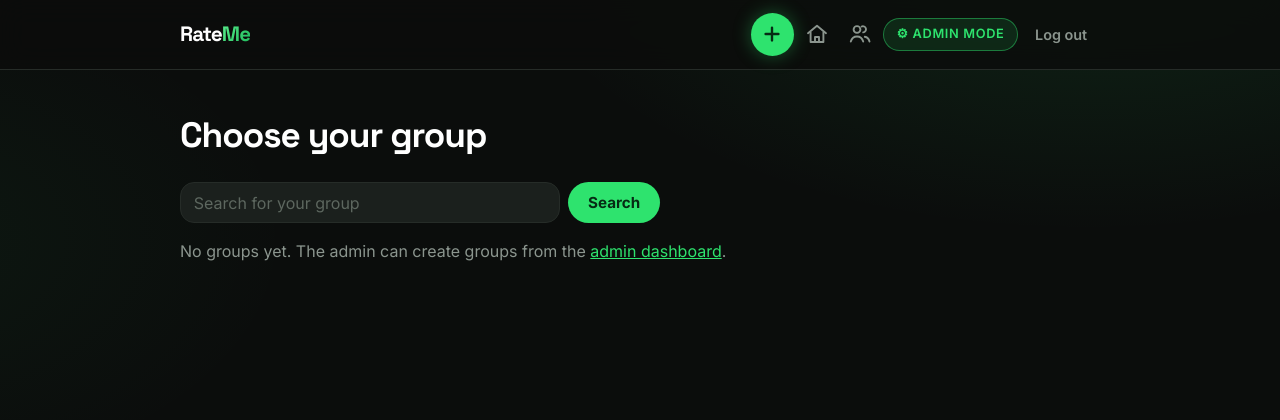
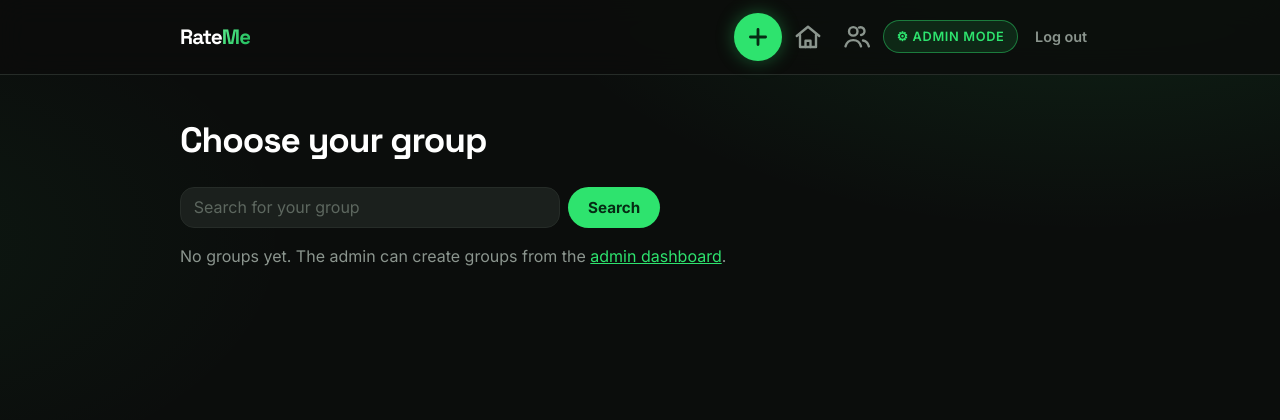
Before and after one commit to ananwkma/BadmintonRatings, a Flask app: page /groups/ in a window 1280 px wide. Shown: the top 420 px of the page. Run offline with Flask 3, Linux system fonts and the light colour scheme; the visitor is signed in with stand-in values (Sample User, id 1); data that the repository does not hold is empty.

Commit message:
Enlarge nav home/community icons; add asset cache-busting
Home and community icons grow to sit just under the green record
button's size. Stylesheet and script now carry an mtime version query
so deployed changes load without a manual hard refresh (the reason the
desktop + looked grey was a stale cached stylesheet).

https://claude.ai/code/session_01CdfaaUHc9wNfLguDEafuL7

```diff
--- a/app/__init__.py
+++ b/app/__init__.py
@@ -41,6 +41,17 @@ def create_app(test_config=None):
     app.jinja_env.globals["is_admin"] = auth.is_admin
     app.jinja_env.globals["is_unlocked"] = auth.is_unlocked
 
+    # cache-buster so deployed CSS/JS changes load without a hard refresh
+    static_dir = os.path.join(app.root_path, "static")
+
+    def asset_version(filename):
+        try:
+            return int(os.path.getmtime(os.path.join(static_dir, filename)))
+        except OSError:
+            return 0
+
+    app.jinja_env.globals["asset_version"] = asset_version
+
     @app.context_processor
     def inject_current_group():
         from flask import session
--- a/app/static/style.css
+++ b/app/static/style.css
@@ -951,7 +951,8 @@ td a { color: var(--ink); font-weight: 600; }
     height: 4.25rem;
     z-index: 3;
   }
-  .nav-links > a.nav-record svg { width: 30px; height: 30px; }
+  .nav-links > a.nav-record svg { width: 32px; height: 32px; }
+  .nav-links a.nav-icon:not(.nav-record) svg { width: 34px; height: 34px; }
   .nav-links a, .nav-links .linklike { font-size: 0.78rem; padding: 0.3rem 0.55rem; }
   .nav-links .admin-logout { display: none; }
   .admin-gear { bottom: 4.4rem; left: 0.75rem; width: 2.6rem; height: 2.6rem; }
@@ -986,12 +987,14 @@ td a { color: var(--ink); font-weight: 600; }
   color: var(--muted);
 }
 .nav-icon:hover { color: #fff; }
+.nav-icon svg { width: 30px; height: 30px; }
 .nav-record {
-  width: 2.7rem;
-  height: 2.7rem;
+  width: 3rem;
+  height: 3rem;
   border-radius: 50%;
   background: var(--accent);
   color: var(--accent-ink) !important;
   box-shadow: 0 0 18px rgba(46, 227, 110, 0.35);
 }
+.nav-record svg { width: 26px; height: 26px; }
 .nav-record:hover { background: #4dec84; color: var(--accent-ink) !important; }
--- a/app/templates/_match_form.html
+++ b/app/templates/_match_form.html
@@ -116,5 +116,5 @@
     </div>
   </div>
 </form>
-<script src="{{ url_for('static', filename='app.js') }}"></script>
+<script src="{{ url_for('static', filename='app.js') }}?v={{ asset_version('app.js') }}"></script>
 {% endmacro %}
--- a/app/templates/base.html
+++ b/app/templates/base.html
@@ -14,7 +14,7 @@
   <link rel="preconnect" href="https://fonts.gstatic.com" crossorigin>
   <link href="https://fonts.googleapis.com/css2?family=Inter:wght@400;500;600;700&family=Space+Grotesk:wght@500;700&display=swap" rel="stylesheet">
   <meta name="theme-color" content="#0b0d0c">
-  <link rel="stylesheet" href="{{ url_for('static', filename='style.css') }}">
+  <link rel="stylesheet" href="{{ url_for('static', filename='style.css') }}?v={{ asset_version('style.css') }}">
   <script>
     /* tell the server which timezone we're in so "today" is the
        visitor's today, not the server's */
```
